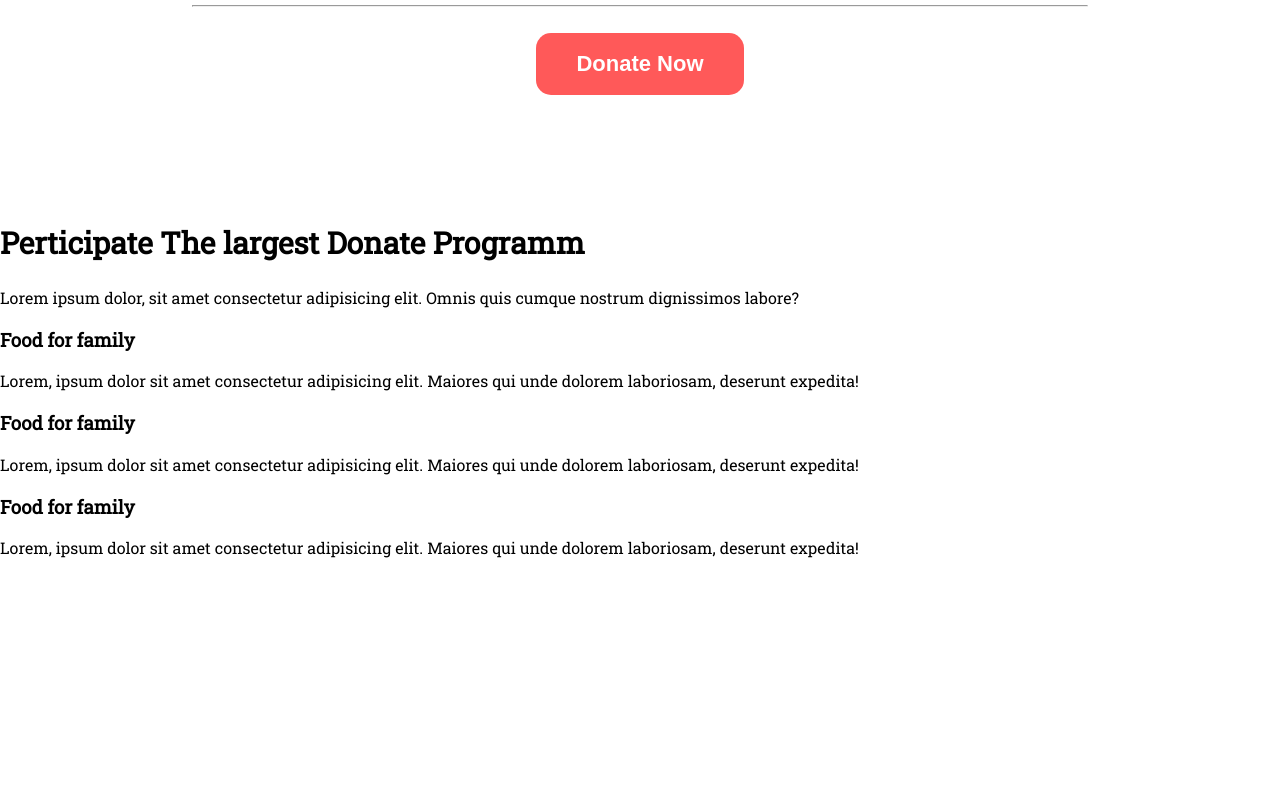
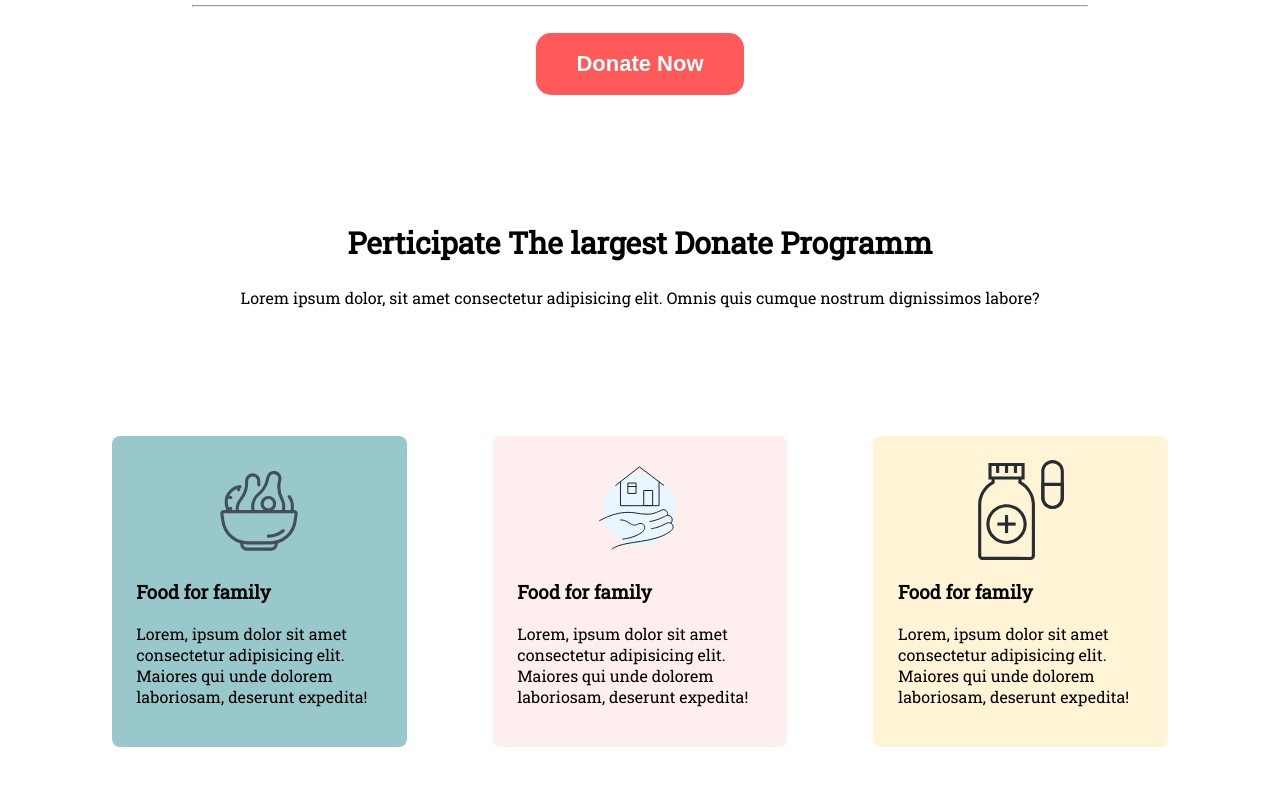
Before and after one commit to imriazul/Charette-web, a plain HTML site: page index.html in a window 1280 px wide. Shown: the part 973-1758 px from the top of the page. Before the commit the page ends 1547 px from the top, so only its background shows below. Drawn offline with Linux system fonts and the light colour scheme.

Commit message:
plan add done

```diff
--- a/index.html
+++ b/index.html
@@ -43,26 +43,26 @@
     </div>
     <div class="donate-plane">
         <div>
-            <div>
+            <div class="center-align">
                 <h2>Perticipate The largest Donate Programm</h2>
                 <p>Lorem ipsum dolor, sit amet consectetur adipisicing elit. Omnis quis cumque nostrum dignissimos labore?</p>
             </div>
-            <div class="donate-plan-boxs">
-                <div>
-                    <div class="plan-box">
+            <div class="donate-plan-boxs-area">
+                <div id="food-box" class="plan-box">
+                    <img src="icons/icon-food.svg" alt="">
                     <h3>Food for family</h3>
                     <p>Lorem, ipsum dolor sit amet consectetur adipisicing elit. Maiores qui unde dolorem laboriosam, deserunt expedita!</p>
                 </div>
-                    <div class="plan-box">
+                <div id="shelter-box" class="plan-box">
+                    <img src="icons/icons8-home.svg" alt="">
                     <h3>Food for family</h3>
                     <p>Lorem, ipsum dolor sit amet consectetur adipisicing elit. Maiores qui unde dolorem laboriosam, deserunt expedita!</p>
                 </div>
-                    <div class="plan-box">
+                <div id="helth-box" class="plan-box">
+                    <img src="icons/medicine.svg" alt="">
                     <h3>Food for family</h3>
                     <p>Lorem, ipsum dolor sit amet consectetur adipisicing elit. Maiores qui unde dolorem laboriosam, deserunt expedita!</p>
                 </div>
-                </div>
-
             </div>
         </div>
     </div>
--- a/style.css
+++ b/style.css
@@ -62,6 +62,30 @@ input{
     border: 2px solid #FF5959;
     border-radius: 15px;
     margin: 15px 0;
-
+}
+.donate-plan-boxs-area{
+    display: flex;
+    margin: 5% 2%;
+    justify-content: space-evenly;
 
 }
+.plan-box{
+    border-radius: 8px;
+    width: 20%;
+    padding: 2%;
+}
+.plan-box img{
+    height: 100px;
+    width: 100px;
+    margin: auto;
+    display: block;
+}
+#food-box{
+    background-color: #7bb8bec5;
+}
+#shelter-box{
+    background-color: #FFEEEE;
+}
+#helth-box{
+    background-color: #FFF4D6;
+}
```
Also changed, not shown: icons/Frame-1.png (added), icons/blood.svg (added), icons/bus.svg (added), icons/clothes.svg (added), icons/food.png (added), icons/icon-food.svg (added), icons/icon11.svg (added), icons/icon13.svg (added), icons/icon4.svg (added), icons/icon5.svg (added), icons/icon6.svg (added), icons/icon7.svg (added), icons/icon9.svg (added), icons/icons8-home.svg (added), 2 more files. Lines whose indentation alone changed are shown as unchanged.
